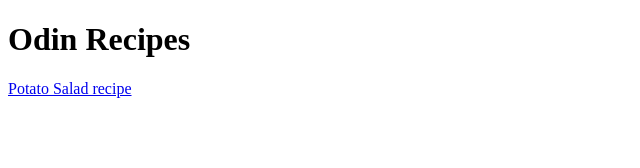
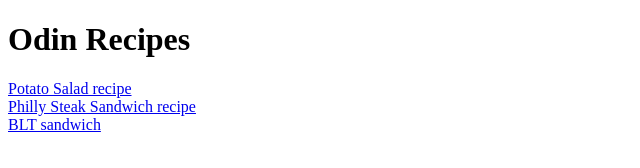
Before and after one commit to Syponj/odin-recipes, a plain HTML site: page index.html in a window 1280 px wide. Shown: the whole page, without its empty margins (0-640 px from the left). Drawn offline with Linux system fonts and the light colour scheme.

Commit message:
Add index.html

```diff
--- a/index.html
+++ b/index.html
@@ -7,7 +7,10 @@
     <body>
         <h1>Odin Recipes</h1>
 
-        <a href="./recipes/potatosalad.html">Potato Salad recipe</a>
+        <a href="./recipes/potatosalad.html">Potato Salad recipe</a> <br>
+        <a href="./recipes/steaksandwitch.html">Philly Steak Sandwich recipe</a><br>
+        <a href="./recipes/BLT.html">BLT sandwich</a>
     </body>
 
+
 </html>
```
